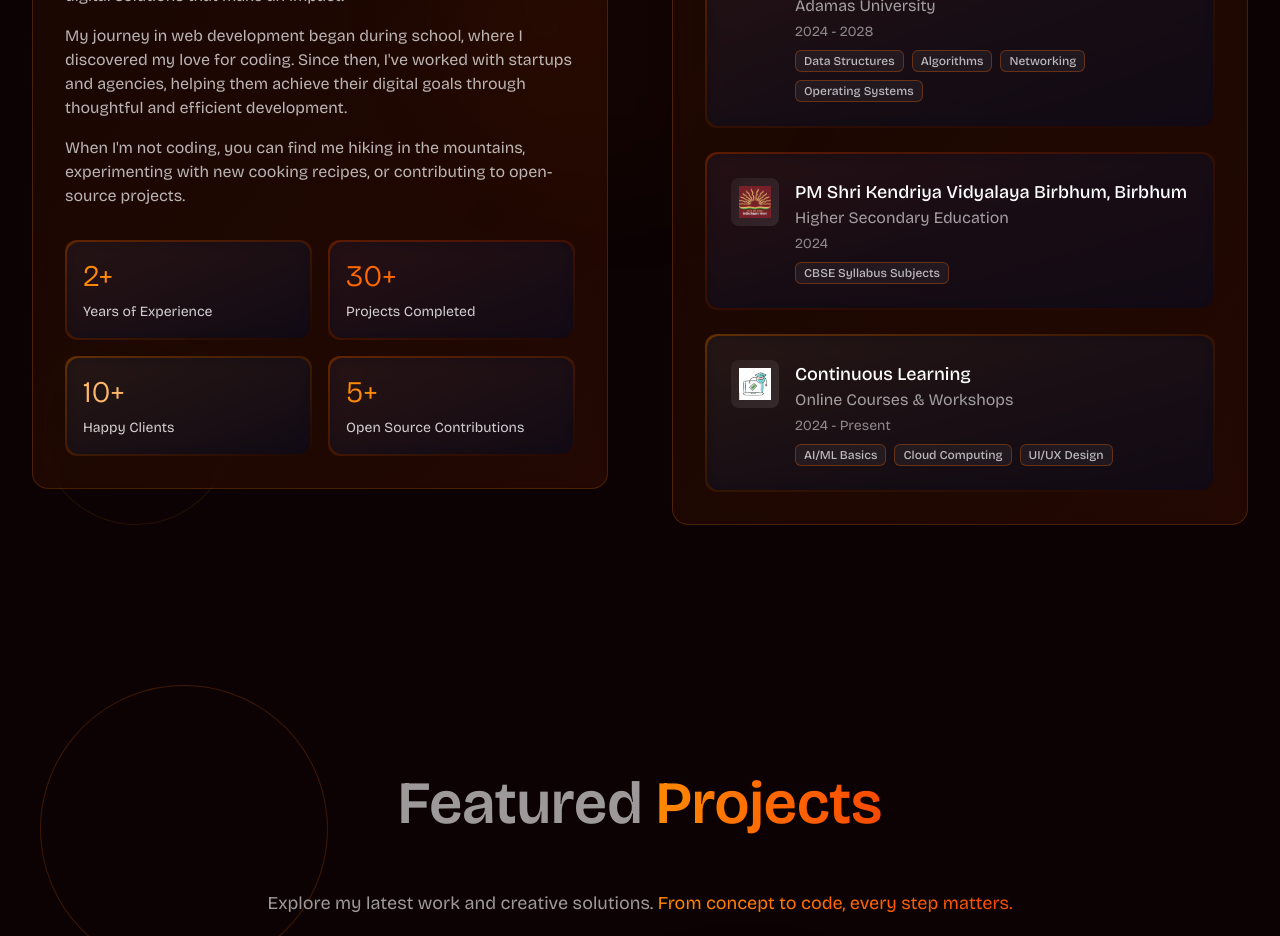
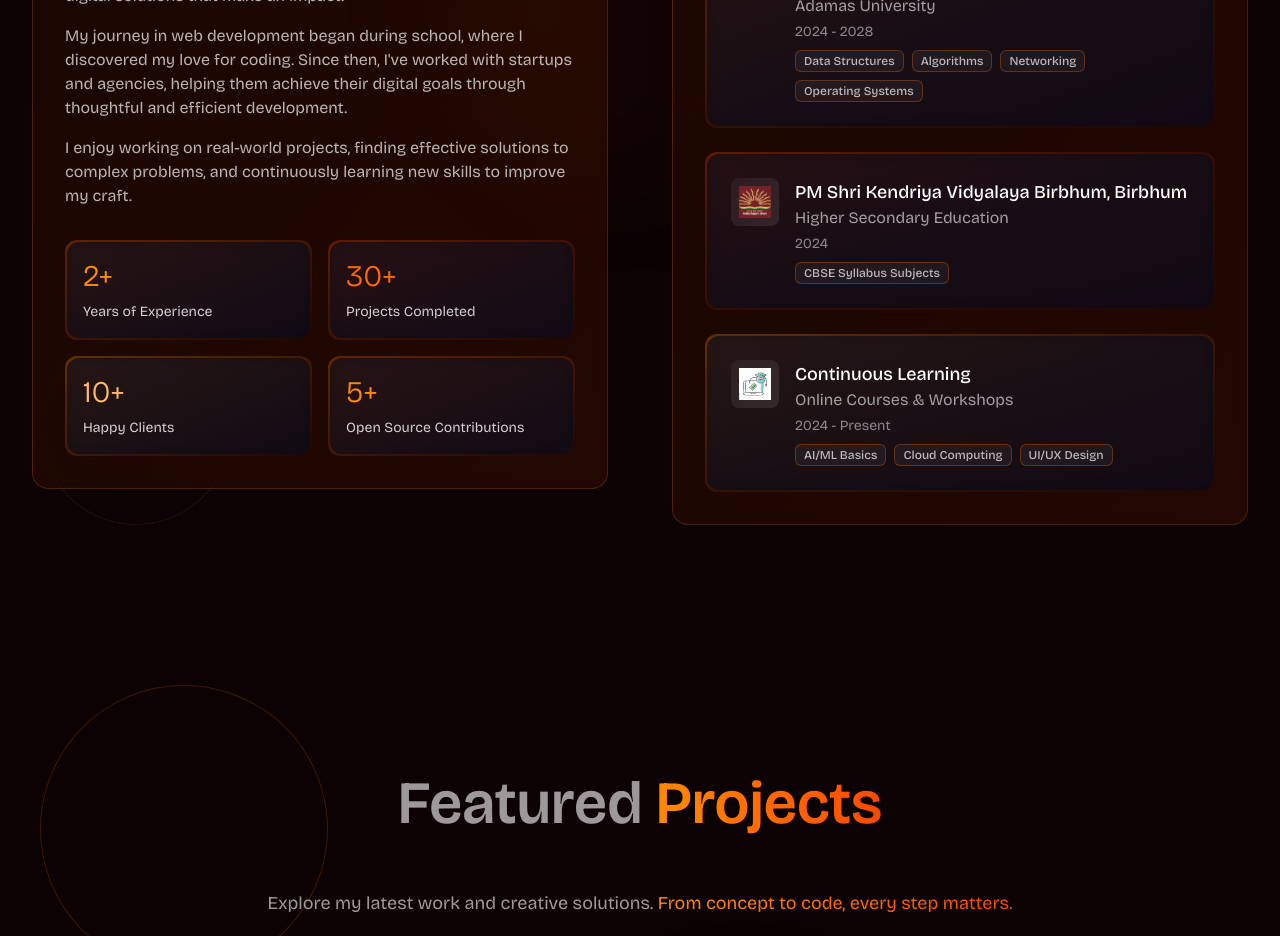
Before and after one commit to abirbhab-dasgupta/abirbhab, a Next.js app: page / in a window 1280 px wide. Shown: the part 1520-2456 px from the top of the page. Built offline with nearby package versions, Linux system fonts and the light colour scheme.

Commit message:
Minimimal Changes

```diff
--- a/components/sections/About.tsx
+++ b/components/sections/About.tsx
@@ -89,9 +89,11 @@ export default function AboutSection() {
                       thoughtful and efficient development.
                     </p>
                     <p className="text-white/70">
-                      When I&apos;m not coding, you can find me hiking in the mountains, experimenting with new cooking
-                      recipes, or contributing to open-source projects.
+                      I enjoy working on real-world projects, finding effective solutions to complex problems,
+                      and continuously learning new skills to improve my craft.
                     </p>
+
+
                   </div>
 
                   <div className="mt-8 grid grid-cols-2 gap-4">
--- a/package.json
+++ b/package.json
@@ -15,9 +15,9 @@
     "clsx": "^2.1.1",
     "lucide-react": "^0.525.0",
     "motion": "^12.23.0",
-    "next": "15.3.5",
-    "react": "^19.0.0",
-    "react-dom": "^19.0.0",
+    "next": "^16.0.10",
+    "react": "^19.2.3",
+    "react-dom": "^19.2.3",
     "react-icons": "^5.5.0",
     "resend": "^4.6.0",
     "tailwind-merge": "^3.3.1"
```
Also changed, not shown: tsconfig.json (+19 -5 lines), 1 other file (tests, documents, lock files or other folders).
